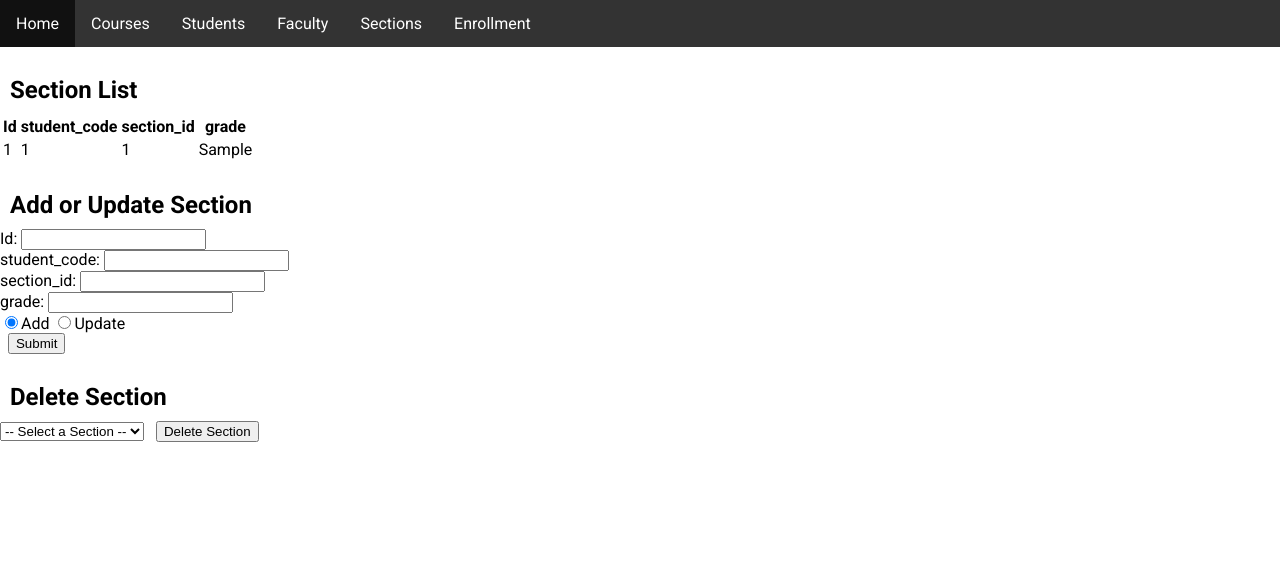
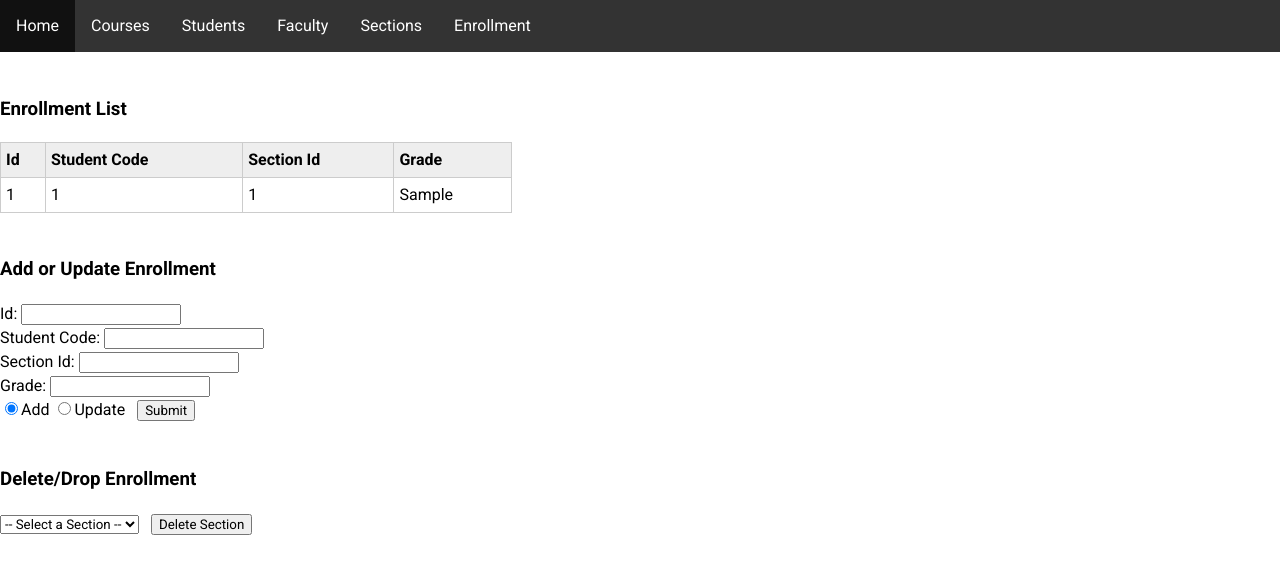
Before and after one commit to Jasmine-S-01/Cis2454-Winter2026-Project2-Jasmine-Spurlin, a PHP site: page /enrollment in a window 1280 px wide. Shown: the top 574 px of the page. Run offline with PHP 8.4, Linux system fonts and the light colour scheme; tables that the repository leaves empty or names only in its code hold one stand-in row (values such as "Sample post").

Commit message:
Added more css

```diff
--- a/views/enrollment.php
+++ b/views/enrollment.php
@@ -4,17 +4,50 @@
     <head>
         <meta charset="UTF-8">
         <title>Course List</title>
+        <style>
+
+        @import url('https://fonts.googleapis.com/css2?family=Roboto:ital,wght@0,100..900;1,100..900&display=swap');
+
+        body {
+            font-family: "Roboto", sans-serif;
+            line-height: 1.5;
+            padding: 20px;
+        }
+
+        table {
+            width: 40%;
+            border-collapse: collapse;
+        }
+        th, td {
+            padding: 5px;
+            border: 1px solid #ccc;
+            text-align: left;
+        }
+        th { background: #eee; }
+
+        label {
+
+            width: 100px;
+            margin-bottom: 10px;
+
+
+        }
+        input, button, select, textarea {
+        font-family: inherit;
+        }
+
+    </style>
     </head>
     <?php include ('topNavigation.php'); ?>
     </br>
     <body>
-           <h2>Section List</h2>
+           <h3>Enrollment List</h3>
         <table>
             <tr>
                 <th>Id</th>
-                <th>student_code</th>
-                <th>section_id</th>
-                <th>grade</th>
+                <th>Student Code</th>
+                <th>Section Id</th>
+                <th>Grade</th>
             </tr>
             <?php foreach ($enrollment as $enrollment) : ?>
                 <tr>
@@ -27,25 +60,25 @@
             <?php endforeach; ?>
         </table>
         </br>
-        <h2>Add or Update Section</h2>
+        <h3>Add or Update Enrollment</h3>
         <form action="enrollment.php" method="post">
             <label>Id:</label>
             <input type="number" name="id"/><br>
-            <label>student_code:</label>
-            <input type="text" name="student_code"/><br>
-            <label>section_id:</label>
+            <label>Student Code:</label>
+            <input type="number" name="student_code"/><br>
+            <label>Section Id:</label>
             <input type="number" name="section_id"/><br>
-            <label>grade:</label>
+            <label>Grade:</label>
             <input type="text" name="grade"/><br>
 
             <input type="hidden" name='action' value='insert_or_update'/>
             <input type="radio" name="insert_or_update" value="insert" checked>Add
-            <input type="radio" name="insert_or_update" value="update">Update</br>
+            <input type="radio" name="insert_or_update" value="update">Update
             <label>&nbsp;</label>
             <input type="submit" value="Submit"/>
         </form>
         </br>
-        <h2>Delete Section</h2>
+        <h3>Delete/Drop Enrollment</h3>
         <form action="enrollment.php" method="post">
             <?php include("sectionViewDropDown.php"); ?>
             <input type="hidden" name='action' value='delete'/>
```
Also changed, not shown: index.php (+19 -2 lines), views/faculty.php (+44 -10 lines), views/section.php (+45 -12 lines).
